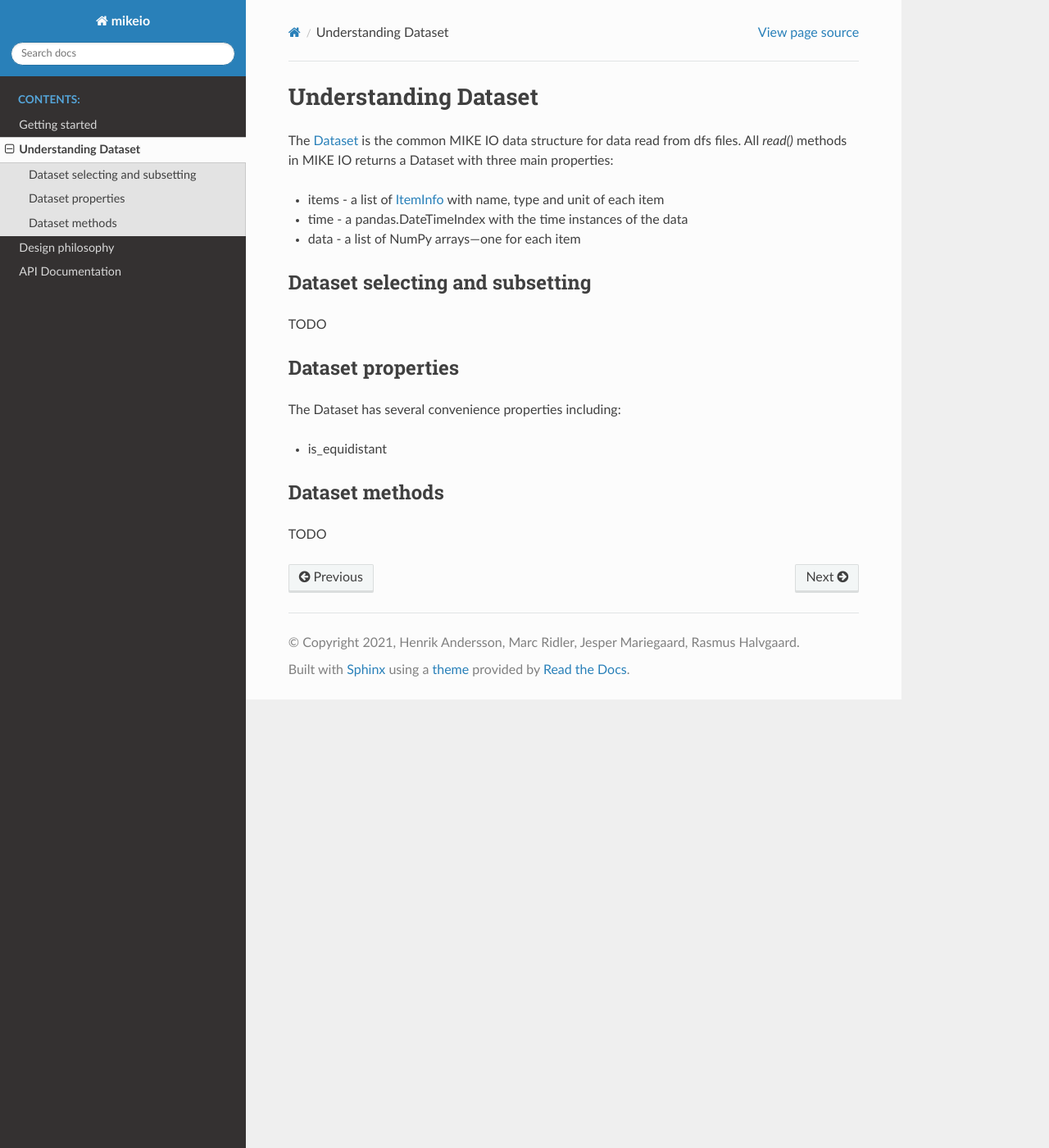
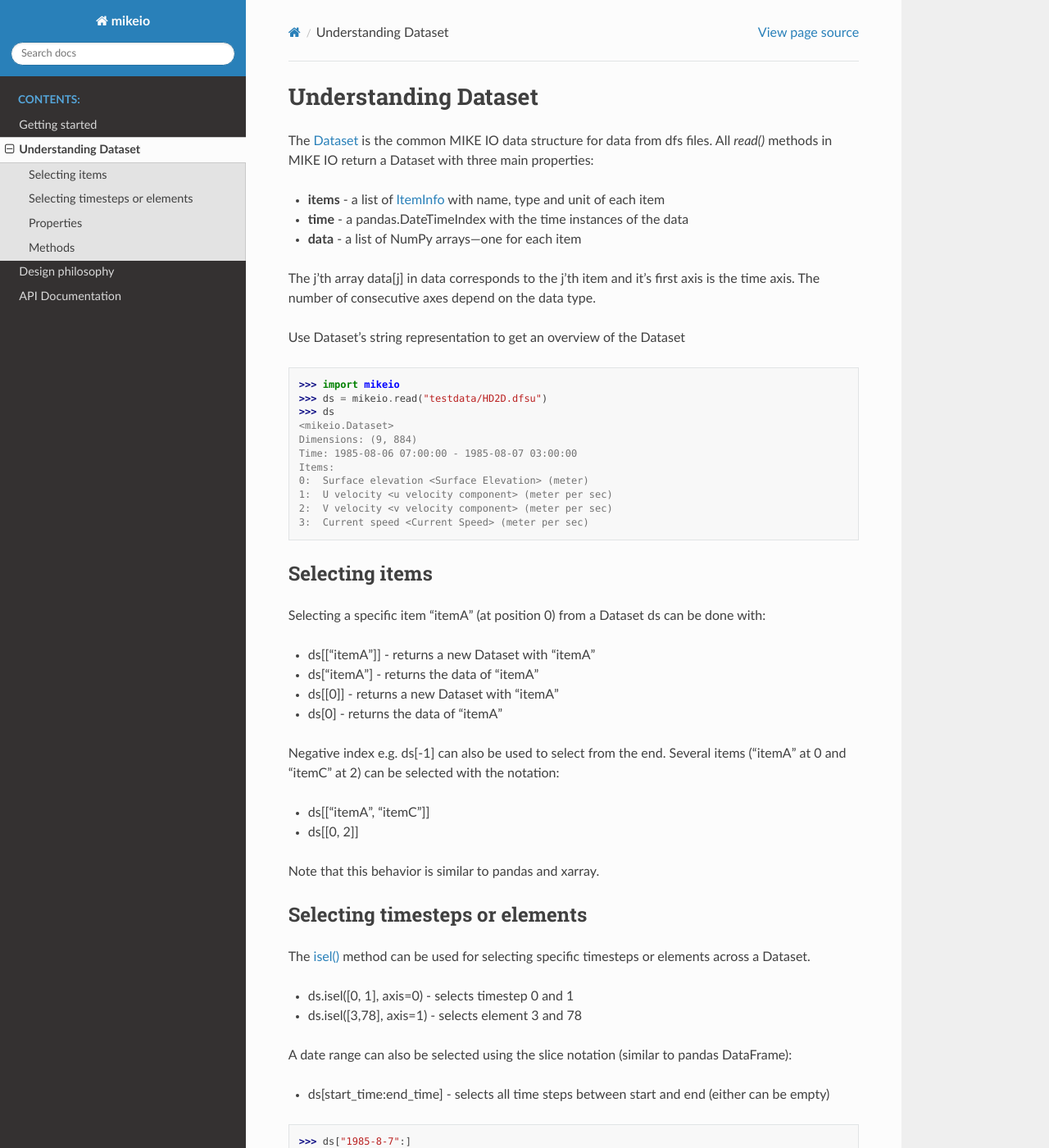
Before and after one commit to DHI/mikeio, a Sphinx documentation site: the page built from docs/understanding_dataset.rst, in a window 1280 px wide and 1400 px high. Shown: the whole window at 82% size. Built offline with Sphinx 7.4.7 and the Read the Docs theme 2.0.0, drawn with Linux system fonts in a browser that asks for light colours; some of the changed text lies outside the part shown.

Commit message:
methods, properties and more

```diff
--- a/docs/understanding_dataset.rst
+++ b/docs/understanding_dataset.rst
@@ -2,26 +2,123 @@
 
 Understanding Dataset
 *********************
-The `Dataset <api.html#mikeio.Dataset>`_ is the common MIKE IO data structure for data read from dfs files.
-All `read()` methods in MIKE IO returns a Dataset with three main properties:
+The `Dataset <api.html#mikeio.Dataset>`_ is the common MIKE IO data structure
+for data from dfs files.
+All `read()` methods in MIKE IO return a Dataset with three main properties:
 
-* items - a list of `ItemInfo <api.html#mikeio.eum.ItemInfo>`_ with name, type and unit of each item
-* time - a pandas.DateTimeIndex with the time instances of the data
-* data - a list of NumPy arrays---one for each item
+* **items** - a list of `ItemInfo <api.html#mikeio.eum.ItemInfo>`_ with name, type and unit of each item
+* **time** - a pandas.DateTimeIndex with the time instances of the data
+* **data** - a list of NumPy arrays---one for each item
+
+The j'th array data[j] in data corresponds to the j'th item
+and it's first axis is the time axis.
+The number of consecutive axes depend on the data type.
+
+Use Dataset's string representation to get an overview of the Dataset
 
 
-Dataset selecting and subsetting
---------------------------------
-TODO
+.. code-block:: python
+
+    >>> import mikeio
+    >>> ds = mikeio.read("testdata/HD2D.dfsu")
+    >>> ds
+    <mikeio.Dataset>
+    Dimensions: (9, 884)
+    Time: 1985-08-06 07:00:00 - 1985-08-07 03:00:00
+    Items:
+    0:  Surface elevation <Surface Elevation> (meter)
+    1:  U velocity <u velocity component> (meter per sec)
+    2:  V velocity <v velocity component> (meter per sec)
+    3:  Current speed <Current Speed> (meter per sec)
+
+Selecting items
+---------------
+Selecting a specific item "itemA" (at position 0) from a Dataset ds can be
+done with:
+
+* ds[["itemA"]] - returns a new Dataset with "itemA"
+* ds["itemA"] - returns the data of "itemA"
+* ds[[0]] - returns a new Dataset with "itemA"
+* ds[0] - returns the data of "itemA"
+
+Negative index e.g. ds[-1] can also be used to select from the end.
+Several items ("itemA" at 0 and "itemC" at 2) can be selected with the notation:
+
+* ds[["itemA", "itemC"]]
+* ds[[0, 2]]
+
+Note that this behavior is similar to pandas and xarray.
 
 
-Dataset properties
-------------------
-The Dataset has several convenience properties including:
+Selecting timesteps or elements
+-------------------------------
+The `isel() <api.html#mikeio.Dataset.isel>`_ method can be used for selecting specific timesteps or elements across a Dataset.
 
-* is_equidistant
+* ds.isel([0, 1], axis=0) - selects timestep 0 and 1
+* ds.isel([3,78], axis=1) - selects element 3 and 78
+
+A date range can also be selected using the slice notation (similar to pandas DataFrame):
+
+* ds[start_time:end_time] - selects all time steps between start and end (either can be empty)
+
+.. code-block:: python
+
+    >>> ds["1985-8-7":]
+    <mikeio.Dataset>
+    Dimensions: (2, 884)
+    Time: 1985-08-07 00:30:00 - 1985-08-07 03:00:00
+    Items:
+    0:  Surface elevation <Surface Elevation> (meter)
+    1:  U velocity <u velocity component> (meter per sec)
+    2:  V velocity <v velocity component> (meter per sec)
+    3:  Current speed <Current Speed> (meter per sec)
 
 
-Dataset methods
----------------
-TODO
+Properties
+----------
+The Dataset has several convenience properties
+(besides the main properties items, time and data):
+
+* n_items - Number of items
+* n_timesteps - Number of timesteps
+* n_elements - Number of elements
+* start_time - First time instance (as datetime)
+* end_time - Last time instance (as datetime)
+* is_equidistant - Is the time series equidistant in time
+* timestep - Time step in seconds (if is_equidistant)
+* shape - Shape of each item
+* deletevalue - File delete value (NaN value)
+
+
+
+Methods
+-------
+Dataset has several useful methods for working with data,
+including different ways of *selecting* data:
+
+* `head() <api.html#mikeio.Dataset.head>`_ - Return the first n timesteps
+* `tail() <api.html#mikeio.Dataset.tail>`_ - Return the last n timesteps
+* `thin() <api.html#mikeio.Dataset.thin>`_ - Return every n:th timesteps
+* `isel() <api.html#mikeio.Dataset.isel>`_ - Select subset along an axis
+
+*Aggregations* along an axis:
+
+* `mean() <api.html#mikeio.Dataset.mean>`_ - Mean value along an axis
+* `nanmean() <api.html#mikeio.Dataset.nanmean>`_ - Mean value along an axis (NaN removed)
+* `max() <api.html#mikeio.Dataset.max>`_ - Max value along an axis
+* `nanmax() <api.html#mikeio.Dataset.nanmax>`_ - Max value along an axis (NaN removed)
+* `min() <api.html#mikeio.Dataset.min>`_ - Min value along an axis
+* `nanmin() <api.html#mikeio.Dataset.nanmin>`_ - Min value along an axis (NaN removed)
+* `average() <api.html#mikeio.Dataset.average>`_ - Compute the weighted average along the specified axis.
+* `aggregate() <api.html#mikeio.Dataset.aggregate>`_ - Aggregate along an axis
+
+Other methods that also return a Dataset:
+
+* `interp_time() <api.html#mikeio.Dataset.interp_time>`_ - Temporal interpolation
+* `dropna() <api.html#mikeio.Dataset.dropna>`_ - Remove time steps where all items are NaN
+* `squeeze() <api.html#mikeio.Dataset.squeeze>`_ - Remove axes of length 1
+
+*Conversion* methods:
+
+* `to_dataframe() <api.html#mikeio.Dataset.to_dataframe>`_ - Convert Dataset to a Pandas DataFrame
+* `to_dfs0() <api.html#mikeio.Dataset.to_dfs0>`_ - Write Dataset to a Dfs0 file
```
